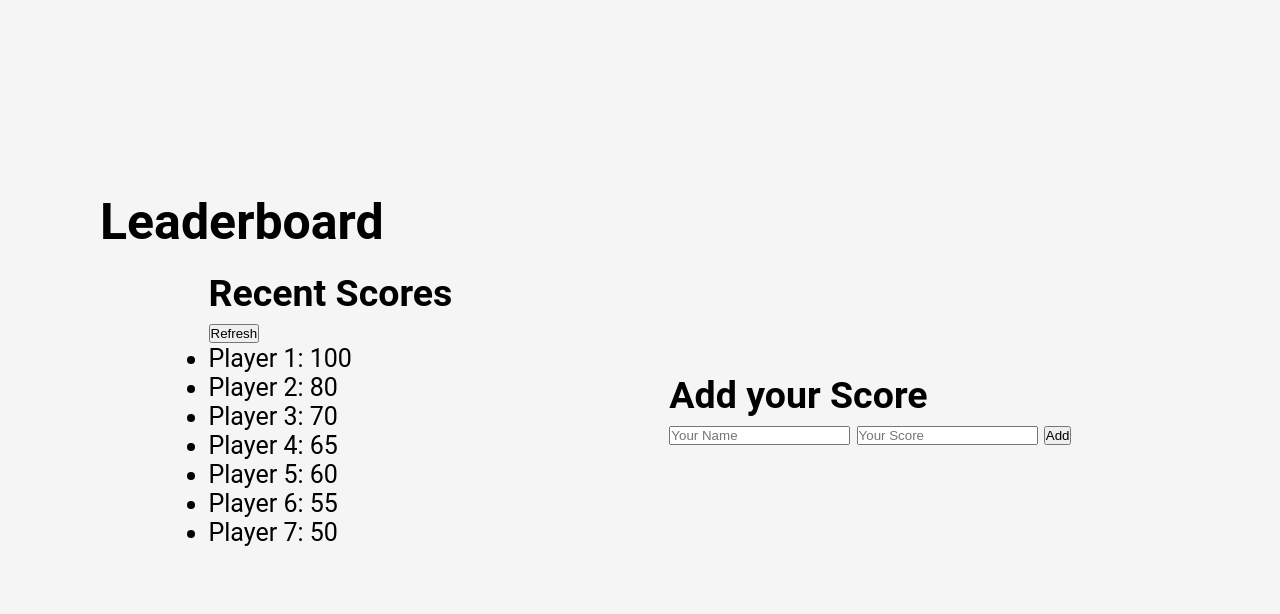
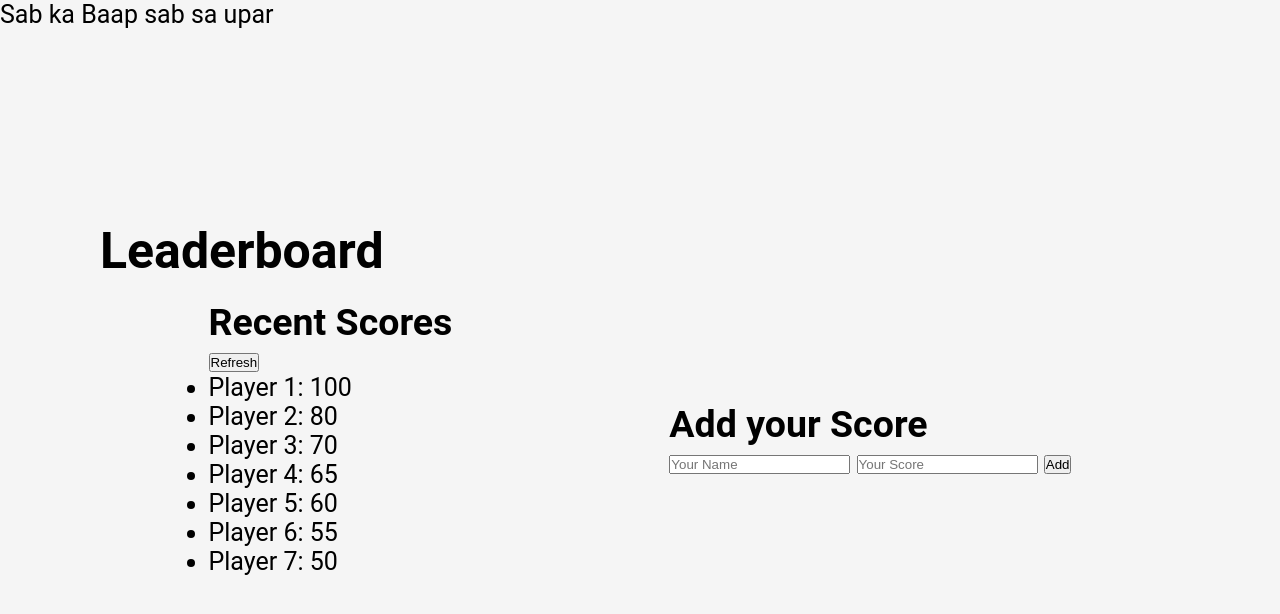
Before and after one commit to Abdulwhbhussain/Leader-Board-Microverse, a website built with webpack: page src/index.html in a window 1280 px wide. Built offline with nearby package versions, Linux system fonts and the light colour scheme.

Commit message:
test lighthouse error

```diff
--- a/src/index.html
+++ b/src/index.html
@@ -7,6 +7,7 @@
   <title>Leader Board Microverse</title>
 </head>
 <body>
+  <p>Sab ka Baap sab sa upar</p>
   <script defer="defer" src="./index.js"></script>
 </body>
 </html>
```
Also changed, not shown: dist/index.html.
